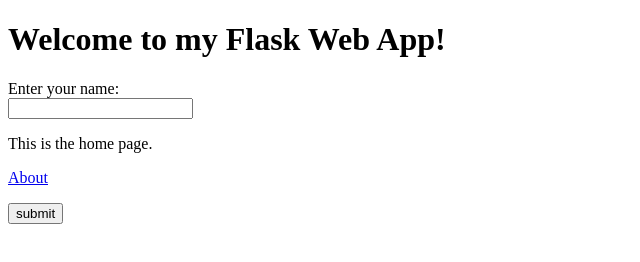
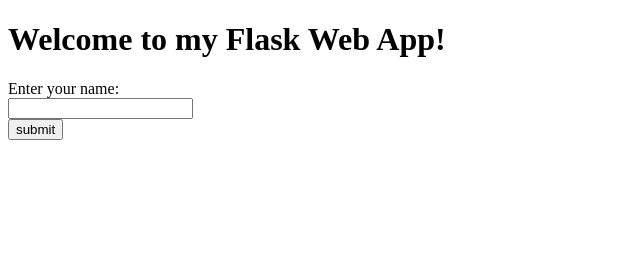
Before and after one commit to Mahii527/application, a plain HTML site: page index.html in a window 1280 px wide. Shown: the whole page, without its empty margins (0-640 px from the left). Drawn offline with Linux system fonts and the light colour scheme.

Commit message:
Update index.html

```diff
--- a/index.html
+++ b/index.html
@@ -10,8 +10,6 @@
     <from action="/submit" method="post">
     <label for="name">Enter your name:</label><br>
     <input type="text" id="name" name="name" ><br>
-    <p>This is the home page.</p>
-    <p><a href="/about">About</a></p>
     <input type="submit" value="submit">
 </body>
 </html>
```
